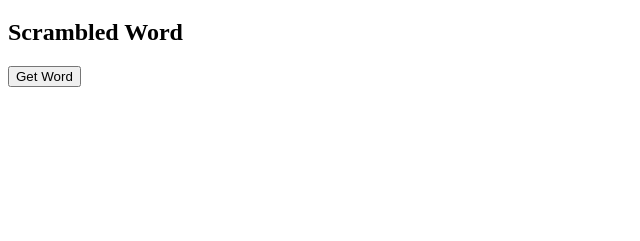
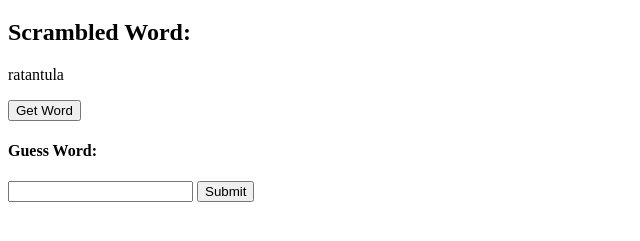
Before and after one commit to jnomad21/Scrambler, a plain HTML site: page index.html in a window 1280 px wide. Both pictures are taken after a click on the button "Get Word". Shown: the part 61-302 px from the top of the page, without its empty margins (0-640 px from the left). Drawn offline with Linux system fonts and the light colour scheme.

Commit message:
event listener for scrambled word

```diff
--- a/app.js
+++ b/app.js
@@ -3,6 +3,8 @@
 const words =['crocodile', 'alligator', 'giraffe', 'octopus', 'tarantula']
 const randWord = words[Math.floor(Math.random()*words.length)]
 const newWord = Array.from(randWord)
+const scramBtn = document.querySelector('#word-button')
+const mixedWord = document.querySelector('#scrambled-word')
 
 const shuffle = function(){
     for (let i=0; i<newWord.length; i++){
@@ -14,4 +16,9 @@ const shuffle = function(){
         return scramWord
     }
 }
-console.log(shuffle())
+
+
+scramBtn.addEventListener('click', function(){
+shuffle
+mixedWord.textContent=shuffle()
+})
--- a/index.html
+++ b/index.html
@@ -9,8 +9,13 @@
 <body>
 <h1>Scrambler</h1>
 
-<h2>Scrambled Word</h2>
+<h2>Scrambled Word:</h2>
+<p id="scrambled-word"></p>
 <button id="word-button">Get Word</button>
+<br>
+<h4>Guess Word:</h4>
+<input id="guess" type="text">
+<input type="submit">
 
 
     <script src="app.js"></script>
```
